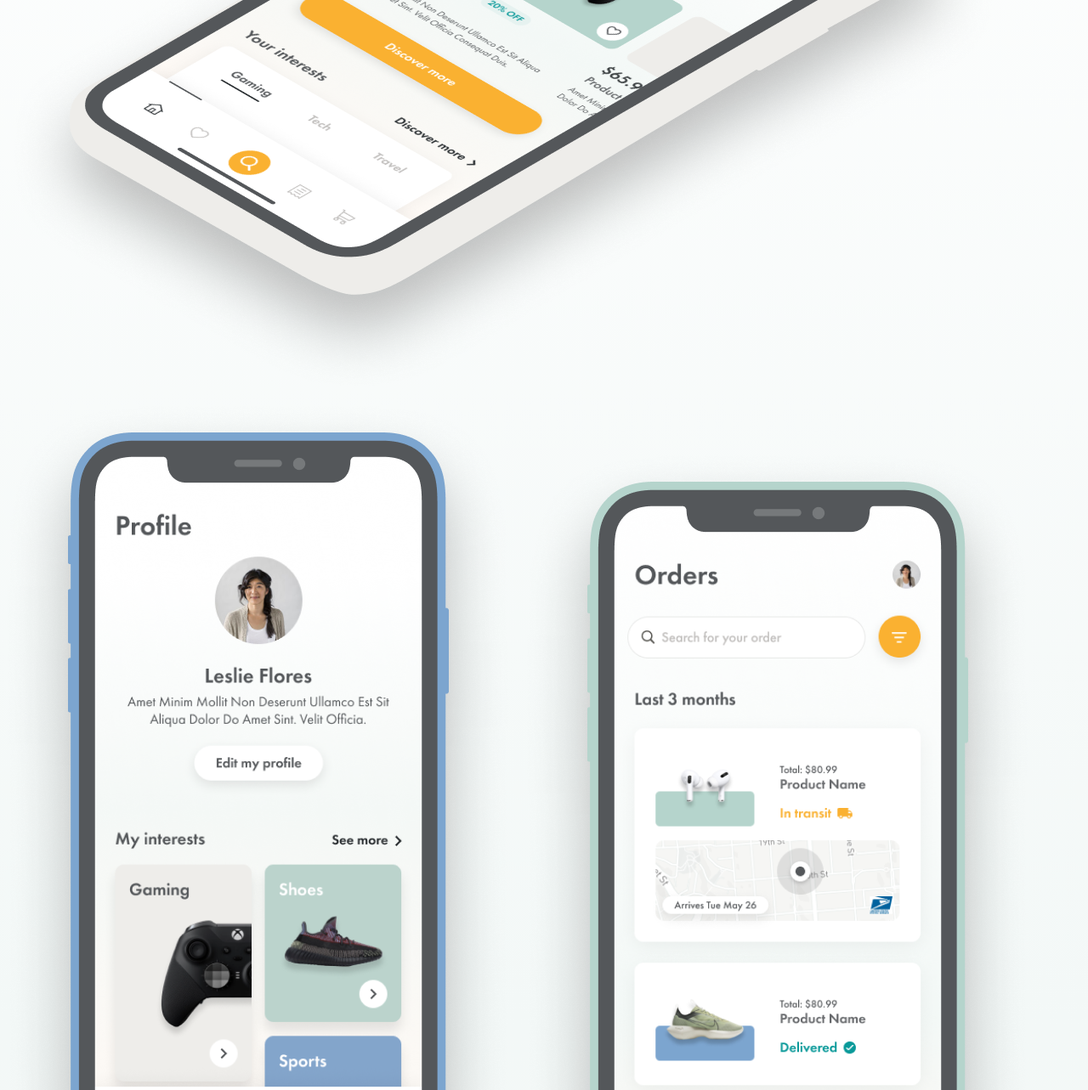
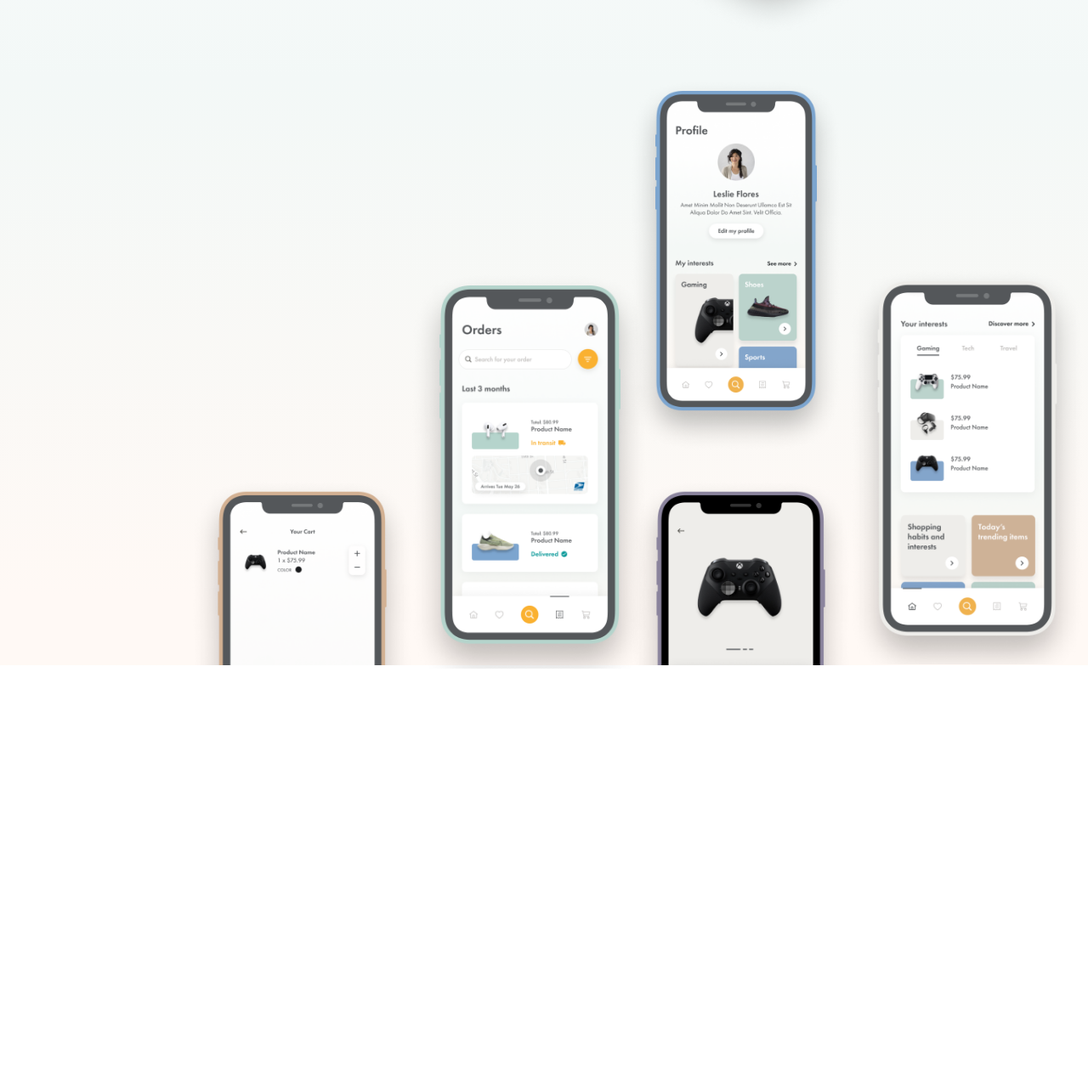
Before and after one commit to jakekarl3/splash-page, a plain HTML site: page index.html in a window 1280 px wide. Shown: the part 596-1879 px from the top of the page at 85% size. After the commit the page ends 1383 px from the top, so only its background shows below. Drawn offline with Linux system fonts and the light colour scheme.

Commit message:
Style asset images

```diff
--- a/style.css
+++ b/style.css
@@ -15,8 +15,16 @@ body {
 .wrapper {
   position: relative;
   width: 1440px;
-  min-height: 100vh;
+  height: 1379px;
   margin: auto;
+}
+
+.brand-img {
+  position: absolute;
+  width: 193px;
+  height: 47.64px;
+  left: 221px;
+  top: 50.25px;
 }
 
 .title {
@@ -42,3 +50,81 @@ body {
   font-size: 20px;
   line-height: 32px;
 }
+
+.app-store-btn {
+  position: absolute;
+  width: 138.44px;
+  height: 46.28px;
+  left: 221px;
+  top: 531px;
+}
+
+.app-store-btn img {
+  width: 138.44px;
+  height: 46.28px;
+}
+
+.google-play-btn {
+  position: absolute;
+  width: 156.19px;
+  height: 46.28px;
+  left: 381.81px;
+  top: 531px;
+}
+
+.google-play-btn img {
+  width: 156.19px;
+  height: 46.28px;
+}
+
+.main-image-container {
+  position: absolute;
+  width: 535.72px;
+  height: 309.27px;
+  left: 683.28px;
+  top: 229.73px;
+}
+
+.main-image-container img {
+  height: 411.15px;
+}
+
+.profile-img {
+  position: absolute;
+  height: 444px;
+  left: 737px;
+  right: 479px;
+  top: 686px;
+}
+
+.orders-img {
+  position: absolute;
+  height: 470px;
+  left: 479px;
+  right: 737px;
+  top: 913px;
+}
+
+.home-img {
+  position: absolute;
+  height: 470px;
+  left: 995px;
+  right: 221px;
+  top: 908px;
+}
+
+.cart-img {
+  position: absolute;
+  height: 222px;
+  left: 221px;
+  right: 995px;
+  top: 1157px;
+}
+
+.product-img {
+  position: absolute;
+  height: 222px;
+  left: 737px;
+  right: 479px;
+  top: 1157px;
+}
```
